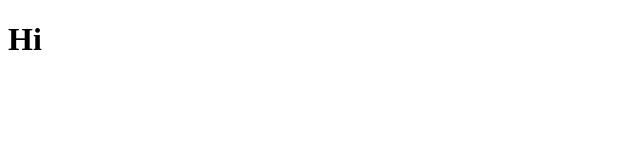
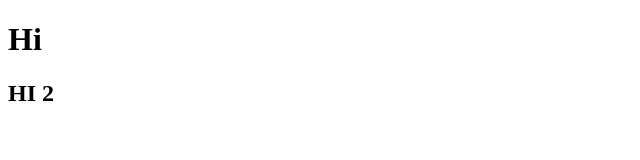
Before and after one commit to soron01-bit/GitTest, a plain HTML site: page index.html in a window 1280 px wide. Shown: the full height of the page, 0-640 px from the left. Drawn offline with Linux system fonts and the light colour scheme.

Commit message:
Added H2

```diff
--- a/index.html
+++ b/index.html
@@ -6,6 +6,7 @@
 </head>
 <body>
     <h1>   Hi</h1>
+    <h2>HI 2</h2>
 
 </body>
 </html>
```
